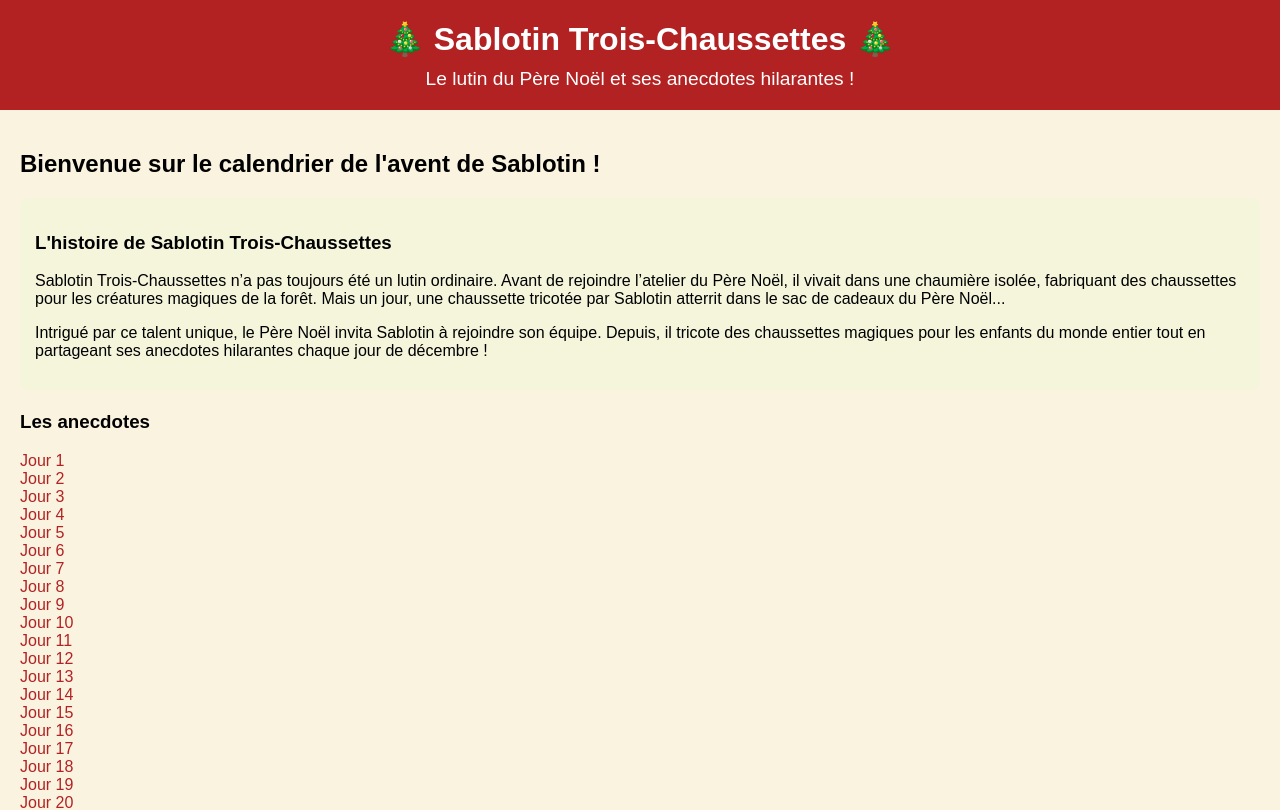
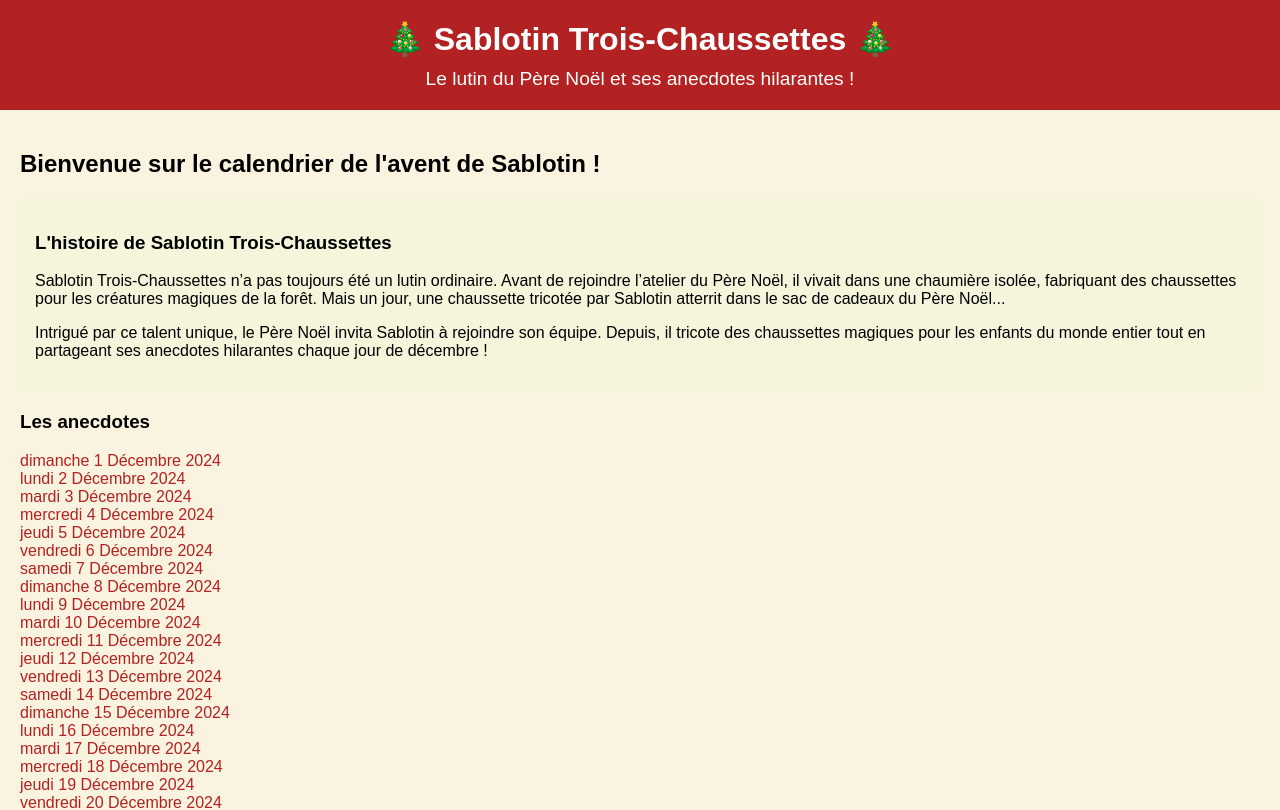
Before and after one commit to SabrinaMouginot/Sablotin_trois-chaussettes_Reactjs, a React (Vite) app: page / in a window 1280 px wide. Shown: the top 810 px of the page. Built offline with nearby package versions, Linux system fonts and the light colour scheme.

Commit message:
insertion des dates a la place des intitules ' jour 1 ' , 'jour 2 ' etc

```diff
--- a/src/pages/Home.jsx
+++ b/src/pages/Home.jsx
@@ -1,11 +1,25 @@
 import { Link } from 'react-router-dom';
 
-const anecdotes = Array.from({ length: 24 }, (_, i) => ({
-  day: i + 1,
-  title: `Jour ${i + 1}`,
-}));
+// Générer les dates dynamiques
+function generateDates() {
+  const startDate = new Date(2024, 11, 1); // 1er Décembre 2024
+  const dates = [];
+
+  for (let i = 0; i < 24; i++) {
+    const currentDate = new Date(startDate);
+    currentDate.setDate(startDate.getDate() + i); // Ajoute i jours à la date de départ
+    const dayName = currentDate.toLocaleDateString('fr-FR', { weekday: 'long' }); // Nom du jour
+    const day = currentDate.getDate(); // Numéro du jour
+    const month = currentDate.toLocaleDateString('fr-FR', { month: 'long' }); // Nom du mois
+    dates.push(`${dayName} ${day} ${month.charAt(0).toUpperCase() + month.slice(1)} 2024`);
+  }
+
+  return dates;
+}
 
 function Home() {
+  const dates = generateDates();
+
   return (
     <div style={styles.container}>
       <h2>Bienvenue sur le calendrier de l&#39;avent de Sablotin !</h2>
@@ -25,10 +39,10 @@ function Home() {
       <section>
         <h3>Les anecdotes</h3>
         <ul style={styles.list}>
-          {anecdotes.map((a) => (
-            <li key={a.day}>
-              <Link to={`/anecdote/${a.day}`} style={styles.link}>
-                {a.title}
+          {dates.map((date, index) => (
+            <li key={index}>
+              <Link to={`/anecdote/${index + 1}`} style={styles.link}>
+                {date}
               </Link>
             </li>
           ))}
```
